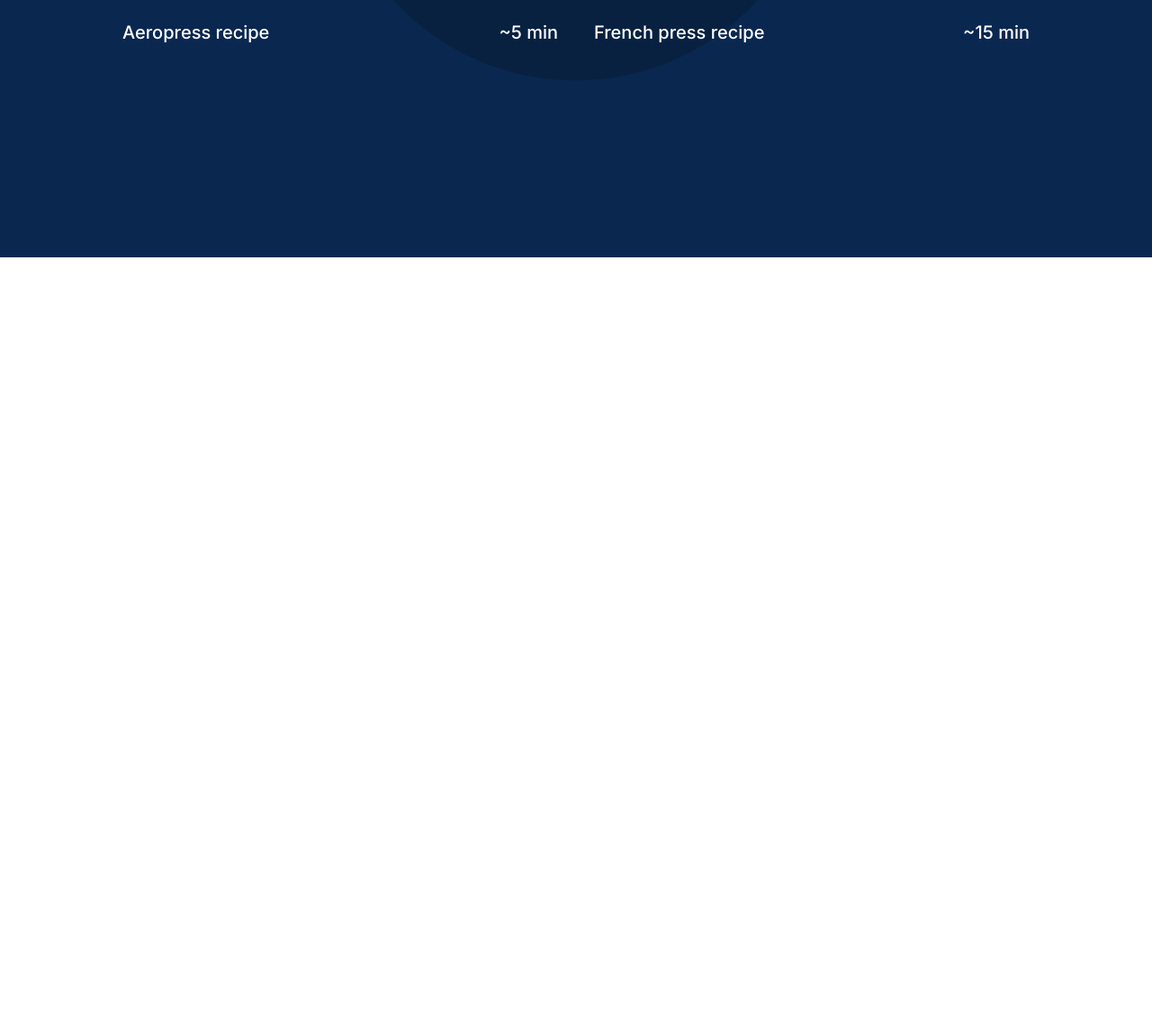
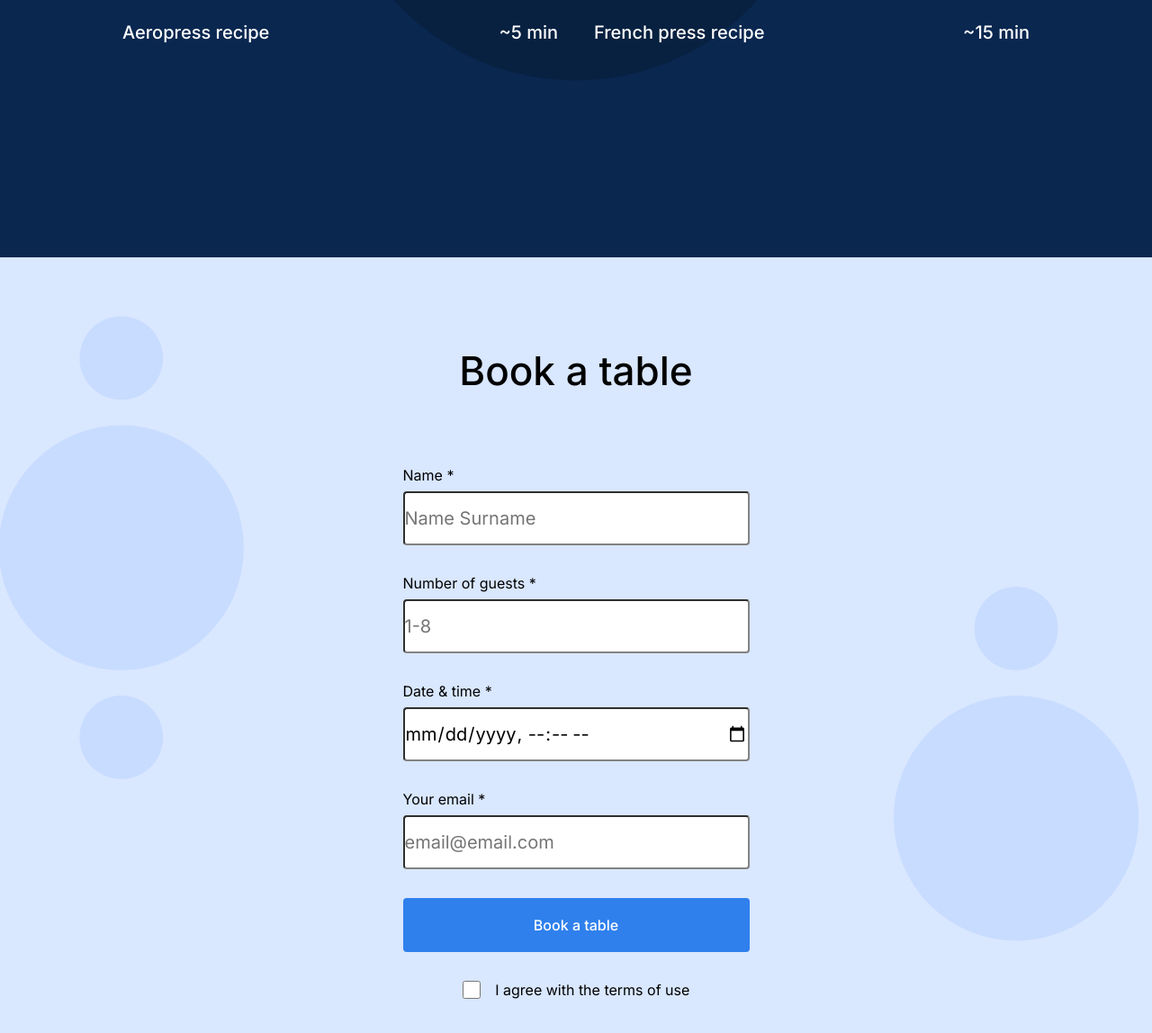
Before and after one commit to marianelia-g/se_project_coffeeshop, a plain HTML site: page index.html in a window 1280 px wide. Shown: the part 1396-2544 px from the top of the page at 90% size. Before the commit the page ends 1682 px from the top, so only its background shows below. Drawn offline with Linux system fonts and the light colour scheme.

Commit message:
reservation section v1

```diff
--- a/index.html
+++ b/index.html
@@ -106,8 +106,74 @@
             </div>
           </div>
         </section>
-        <section id="reservation" class="reservation"></section>
+
+        <section id="reservation" class="reservation">
+          <h2 class="reservation__title">Book a table</h2>
+          <form class="reservation__form form">
+            <fieldset class="form__fieldset">
+              <label for="name" class="form__label">Name *</label>
+              <input
+                type="text"
+                class="form__input"
+                id="name"
+                name="name"
+                placeholder="Name Surname"
+                required
+              />
+
+              <label for="num-of-guests" class="form__label"
+                >Number of guests *</label
+              >
+              <input
+                type="number"
+                min="1"
+                max="8"
+                class="form__input"
+                id="num-of-guests"
+                name="num-of-guests"
+                placeholder="1-8"
+                required
+              />
+
+              <label for="date-time" class="form__label">Date & time *</label>
+              <input
+                type="datetime-local"
+                class="form__input form__input_type_date-time"
+                id="date-time"
+                name="date-time"
+                required
+              />
+
+              <label for="email" class="form__label">Your email *</label>
+              <input
+                type="email"
+                class="form__input"
+                id="email"
+                name="email"
+                placeholder="email@email.com"
+                required
+              />
+            </fieldset>
+
+            <button type="submit" class="form__button">Book a table</button>
+
+            <label
+              for="terms-of-use"
+              class="form__label form__label_type_checkbox"
+            >
+              <input
+                type="checkbox"
+                class="form__checkbox"
+                id="terms-of-use"
+                name="terms-of-use"
+              />
+              I agree with the terms of use</label
+            >
+          </form>
+        </section>
+
         <section id="menu" class="menu"></section>
+
         <section id="contacts" class="contacts"></section>
       </main>
       <footer class="footer"></footer>
--- a/pages/index.css
+++ b/pages/index.css
@@ -111,7 +111,6 @@
   background-size: cover;
   background-position: center;
   background-repeat: no-repeat;
-
   padding: 100px 80px 215px;
 }
 
@@ -156,11 +155,101 @@
   justify-content: space-between;
 }
 
-/*
 .reservation {
+  background-color: #d9e7ff;
+  background-image: url(../images/background_reservation.svg);
+  background-size: cover;
+  background-position: center;
+  background-repeat: no-repeat;
+  padding: 100px 0 120px 0;
 }
 
-.menu {
+.reservation__title {
+  font-family: Inter;
+  font-style: normal;
+  font-weight: 500;
+  font-size: 44px;
+  line-height: 52px;
+  margin: 0 auto 80px;
+  text-align: center;
+}
+
+.reservation__form {
+  margin: 0 auto;
+}
+
+.form {
+  max-width: 385px;
+}
+
+.form__fieldset {
+  margin: 0;
+  padding: 0;
+  border-style: none;
+}
+.form__label {
+  display: block;
+  margin-bottom: 8px;
+}
+
+.form__label_type_checkbox {
+  text-align: center;
+}
+
+.form__input {
+  display: block;
+  box-sizing: border-box;
+  padding: 0;
+  margin-bottom: 32px;
+  width: 100%;
+  height: 60px;
+  color: #838383;
+  border-color: #838383;
+  border-radius: 4px;
+  font-family: Inter;
+  font-style: normal;
+  font-size: 20px;
+  line-height: 30px;
+}
+
+.form__input_type_date-time {
+  color: #000;
+}
+
+.form__button {
+  color: white;
+  background-color: #2f80ed;
+  font-family: Inter;
+  font-style: normal;
+  font-weight: 500;
+  font-size: 16px;
+  line-height: 20px;
+  border: none;
+  border-radius: 4px;
+  width: 100%;
+  height: 60px;
+  margin-bottom: 32px;
+}
+
+.form__button:hover {
+  transition: opacity ease-in;
+  opacity: 70%;
+}
+
+.form__checkbox {
+  font-family: Inter;
+  font-style: normal;
+  font-weight: 500;
+  font-size: 16px;
+  line-height: 20px;
+  border-radius: 2px;
+  height: 20px;
+  width: 20px;
+  margin-right: 12px;
+  vertical-align: text-top;
+}
+
+/*.menu {
 }
 
 .contacts {
```
